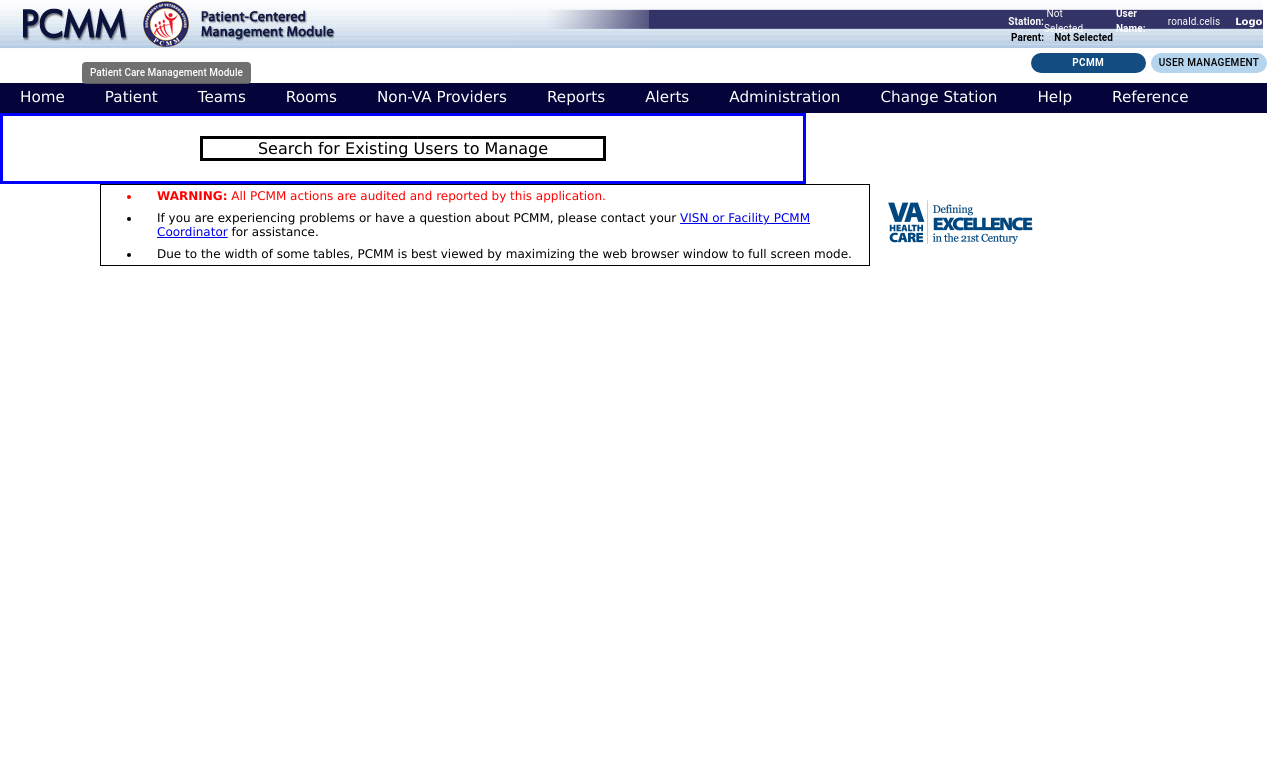
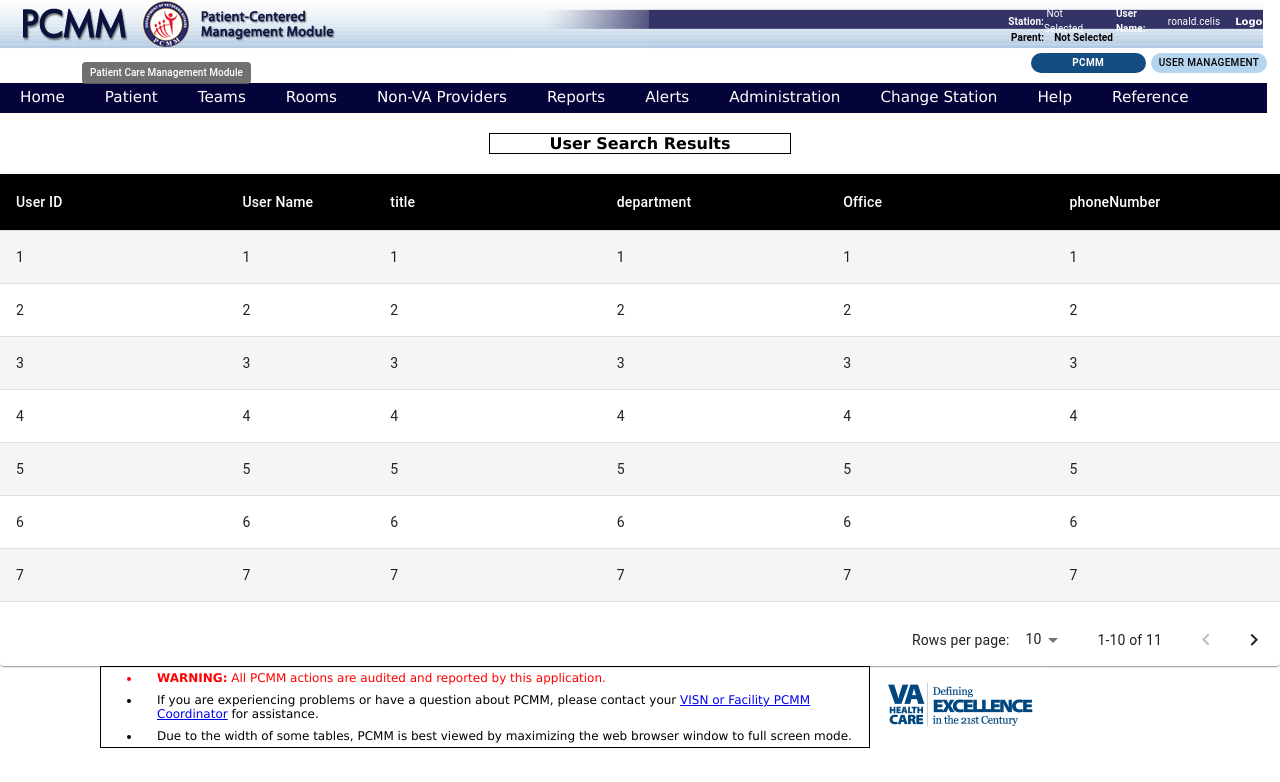
Before and after one commit to phuongflynotes/flymed-cms, a React (Create React App) app: page / in a window 1280 px wide. Shown: the top 782 px of the page. Built offline with nearby package versions, Linux system fonts and the light colour scheme.

Commit message:
Added 2 new pages

```diff
--- a/src/AppRouter.tsx
+++ b/src/AppRouter.tsx
@@ -4,6 +4,8 @@
 
 import Station from "./Station/Station";
 import SearchExistingUsers from "./Users/UserManagement/SearchExistingUsers";
+import SearchUsers from "./Users/UserManagement/SearchUsers";
+import SearchResults from "./Users/UserManagement/SearchResults";
 
 interface routerState {
   url: string;
@@ -18,7 +20,8 @@
         <Switch>
           {/* <Route exact path="/station" component={Station} /> */}
           {/* <Route exact path="/UserAdmin" component={SearchExistingUsers} /> */}
-          <SearchExistingUsers />
+          <SearchResults />
+          <SearchUsers />
         </Switch>
       </Router>
     );
--- /dev/null
+++ b/src/Users/UserManagement/SearchResults.tsx
@@ -0,0 +1,193 @@
+import React from "react";
+import {
+  makeStyles,
+  Paper,
+  Table,
+  TableBody,
+  TableCell,
+  TableContainer,
+  TableHead,
+  TablePagination,
+  TableRow,
+  Box,
+  withStyles,
+  Theme,
+  createStyles,
+} from "@material-ui/core";
+import "../../css/searchuser.css";
+
+const StyledTableCell = withStyles((theme: Theme) =>
+  createStyles({
+    head: {
+      backgroundColor: theme.palette.common.black,
+      color: theme.palette.common.white,
+    },
+    body: {
+      fontSize: 14,
+    },
+  })
+)(TableCell);
+
+const StyledTableRow = withStyles((theme: Theme) =>
+  createStyles({
+    root: {
+      "&:nth-of-type(odd)": {
+        backgroundColor: theme.palette.action.hover,
+      },
+    },
+  })
+)(TableRow);
+
+interface Column {
+  id: "userId" | "userName" | "title" | "department" | "office" | "phoneNumber";
+  label: string;
+  minWidth?: number;
+  align?: "right";
+  format?: (value: number) => string;
+}
+
+const columns: Column[] = [
+  { id: "userId", label: "User ID", minWidth: 170 },
+  { id: "userName", label: "User Name", minWidth: 100 },
+  {
+    id: "title",
+    label: "title",
+    minWidth: 170,
+  },
+  {
+    id: "department",
+    label: "department",
+    minWidth: 170,
+  },
+  {
+    id: "office",
+    label: "Office",
+    minWidth: 170,
+  },
+  {
+    id: "phoneNumber",
+    label: "phoneNumber",
+    minWidth: 170,
+  },
+];
+
+interface Data {
+  userId: string;
+  userName: string;
+  title: string;
+  department: string;
+  office: string;
+  phoneNumber: number;
+}
+
+function createData(
+  userId: string,
+  userName: string,
+  title: string,
+  department: string,
+  office: string,
+  phoneNumber: number
+) {
+  return { userId, userName, title, department, office, phoneNumber };
+}
+
+const rows = [
+  createData("1", "1", "1", "1", "1", 1),
+  createData("2", "2", "2", "2", "2", 2),
+  createData("3", "3", "3", "3", "3", 3),
+  createData("4", "4", "4", "4", "4", 4),
+  createData("5", "5", "5", "5", "5", 5),
+  createData("6", "6", "6", "6", "6", 6),
+  createData("7", "7", "7", "7", "7", 7),
+  createData("8", "8", "8", "8", "8", 8),
+  createData("9", "9", "9", "9", "9", 9),
+  createData("10", "10", "10", "10", "10", 10),
+  createData("11", "11", "11", "11", "11", 11),
+];
+
+const useStyles = makeStyles({
+  root: {
+    width: "100%",
+  },
+  container: {
+    maxHeight: 440,
+  },
+});
+
+export default function StickyHeadTable() {
+  const classes = useStyles();
+  const [page, setPage] = React.useState(0);
+  const [rowsPerPage, setRowsPerPage] = React.useState(10);
+
+  const handleChangePage = (event: unknown, newPage: number) => {
+    setPage(newPage);
+  };
+
+  const handleChangeRowsPerPage = (
+    event: React.ChangeEvent<HTMLInputElement>
+  ) => {
+    setRowsPerPage(+event.target.value);
+    setPage(0);
+  };
+
+  return (
+    <React.Fragment>
+      <Box className="container">
+        <h4 className="titleContainer">User Search Results</h4>
+      </Box>
+      <Paper className={classes.root}>
+        <TableContainer className={classes.container}>
+          <Table stickyHeader aria-label="sticky table">
+            <TableHead>
+              <TableRow>
+                {columns.map((column) => (
+                  <StyledTableCell
+                    key={column.id}
+                    align={column.align}
+                    style={{ minWidth: column.minWidth }}
+                  >
+                    {column.label}
+                  </StyledTableCell>
+                ))}
+              </TableRow>
+            </TableHead>
+            <TableBody>
+              {rows
+                .slice(page * rowsPerPage, page * rowsPerPage + rowsPerPage)
+                .map((row) => {
+                  return (
+                    <StyledTableRow
+                      hover
+                      role="checkbox"
+                      tabIndex={-1}
+                      key={row.userName}
+                    >
+                      {columns.map((column) => {
+                        const value = row[column.id];
+                        return (
+                          <TableCell key={column.id} align={column.align}>
+                            {column.format && typeof value === "number"
+                              ? column.format(value)
+                              : value}
+                          </TableCell>
+                        );
+                      })}
+                    </StyledTableRow>
+                  );
+                })}
+            </TableBody>
+          </Table>
+        </TableContainer>
+        <TablePagination
+          rowsPerPageOptions={[10, 25, 100]}
+          component="div"
+          count={rows.length}
+          rowsPerPage={rowsPerPage}
+          page={page}
+          onChangePage={handleChangePage}
+          onChangeRowsPerPage={handleChangeRowsPerPage}
+        />
+      </Paper>
+    </React.Fragment>
+  );
+}
--- /dev/null
+++ b/src/Users/UserManagement/SearchUsers.tsx
@@ -0,0 +1,67 @@
+import React from "react";
+import {
+  Box,
+  FormControl,
+  RadioGroup,
+  FormControlLabel,
+  Radio,
+  TextField,
+} from "@material-ui/core";
+import "../../css/searchuser.css";
+
+interface Props {}
+
+const SearchUsers = (props: Props) => {
+  const [value, setValue] = React.useState("");
+
+  const handleChange = (event: React.ChangeEvent<HTMLInputElement>) => {
+    setValue((event.target as HTMLInputElement).value);
+  };
+
+  return (
+    <React.Fragment>
+      <Box className="container">
+        <h4 className="titleContainer">Search for Users</h4>
+      </Box>
+      <Box className="container">
+        <FormControl component="fieldset">
+          <h3>Select Type of User Search:</h3>
+          <RadioGroup
+            aria-label="userType"
+            value={value}
+            onChange={handleChange}
+          >
+            <FormControlLabel
+              value="userId"
+              control={<Radio />}
+              label="Based on User ID"
+            />
+            <FormControlLabel
+              value="name"
+              control={<Radio />}
+              label="Using the full Last Name OR Using a part of the First Name and the full Last Name"
+            />
+          </RadioGroup>
+        </FormControl>
+      </Box>
+      <Box className="container">
+        <h3 style={{ marginRight: 200 }}>Last Name *</h3>
+        <TextField id="outlined-basic" label="Last Name" variant="outlined" />
+      </Box>
+      <Box className="container">
+        <h3 style={{ marginRight: 217 }}>First Name</h3>
+        <TextField id="outlined-basic" label="First Name" variant="outlined" />
+      </Box>
+      <Box className="container">
+        <p style={{ width: "80%" }}>
+          (Type in the full first name or any part of it. Please use the *
+          wildchar to indicate that you are passing a partial first name. For
+          example, to search for all first names with the letters "ohn" in them,
+          use *"ohn"* as the first name.)
+        </p>
+      </Box>
+    </React.Fragment>
+  );
+};
+
+export default SearchUsers;
--- a/src/css/searchuser.css
+++ b/src/css/searchuser.css
@@ -1,15 +1,16 @@
 .titleContainer {
   border-style: solid;
   border-color: black;
-  width: 400px;
+  border-width: 1px;
+  width: 300px;
   margin: 20px;
   text-align: center;
+  color: black;
 }
 .container {
-  border-style: solid;
-  border-color: blue;
-  width: 800px;
   display: flex;
-  align-items: center;
   justify-content: center;
 }
+.select {
+  display: inline;
+}
```
